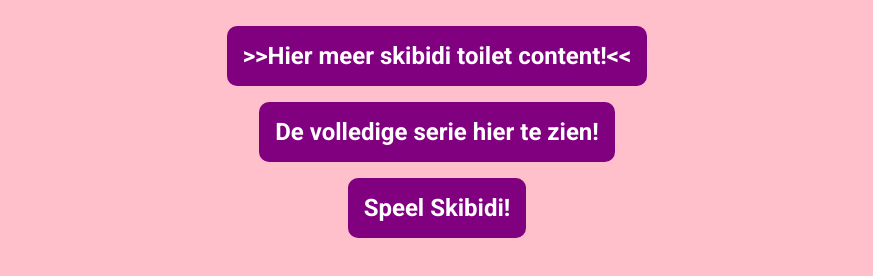
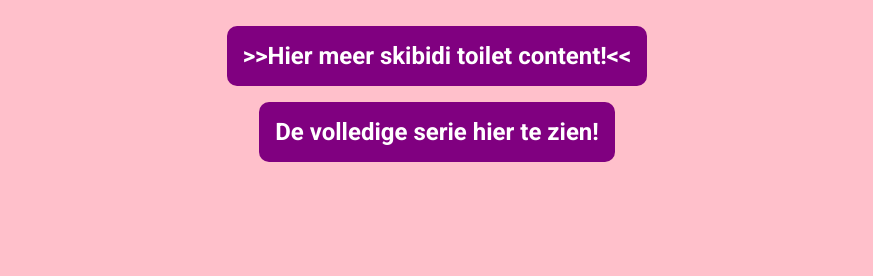
Before and after one commit to tommmie20000/skibiditoilet, a plain HTML site: page index.html in a window 1280 px wide. Shown: the part 831-1107 px from the top of the page, without its empty margins (203-1076 px from the left). Drawn offline with Linux system fonts and the light colour scheme.

Commit message:
Removed sound

```diff
--- a/index.html
+++ b/index.html
@@ -42,14 +42,6 @@
 <a href="https://www.skibiditoilet.site">>>Hier meer skibidi toilet content!<<</a>
 <a href="https://www.youtube.com/watch?v=jjy0bIO-YNI&list=PL-ZXraMeHBPLA1JOBRLDLUN9C6dGTbSZH">De volledige serie hier te zien!</a>
 
-  <button onclick="playAudio()">Speel Skibidi!</button>
-  <audio id="myAudio" src="skibidi.mp3"></audio>
-  <script>
-    function playAudio() {
-      var audio = document.getElementById("myAudio");
-      audio.play();
-    }
-  </script>
 
 <h3></h3>
 </body>
```
